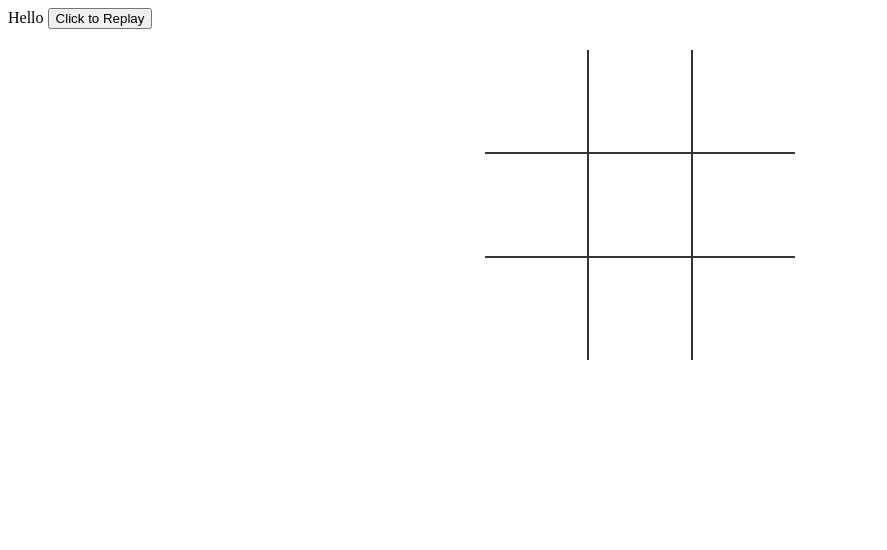
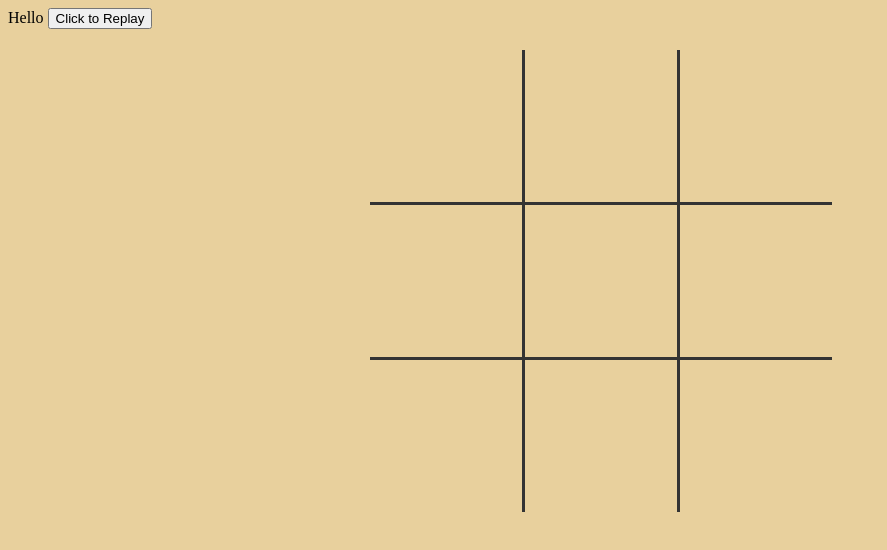
Before and after one commit to dannyshin0510/tictactoe, a plain HTML site: page tictactoe.html in a window 1280 px wide. Shown: the whole page, without its empty margins (0-887 px from the left). Drawn offline with Linux system fonts and the light colour scheme.

Commit message:
fixed some graphics issues

```diff
--- a/style.css
+++ b/style.css
@@ -1,9 +1,12 @@
-
+body
+{
+	background-color:#e8d09d;
+}
 td
 {
-	border: 2px solid #333;
-	height: 100px;
-	width: 100px;
+	border: 3px solid #333;
+	height: 150px;
+	width: 150px;
 	text-align: center;
 	font-family: "Comic Sans MS", cursive;
 	font-size: 70px;
@@ -14,7 +17,7 @@ table
 	border-collapse: collapse;
 	position: absolute;
 	left: 50%;
-	margin-left: -155px;
+	margin-left: -270px;
 	top:50px;
 }
 table tr:first-child td
@@ -36,7 +39,7 @@ table tr td:last-child
 
 .endgame
 {
-
+	display:none;
 	width:200px;
 	top:120px;
 	background-color:rgba(205,133,63,0.8);
```
